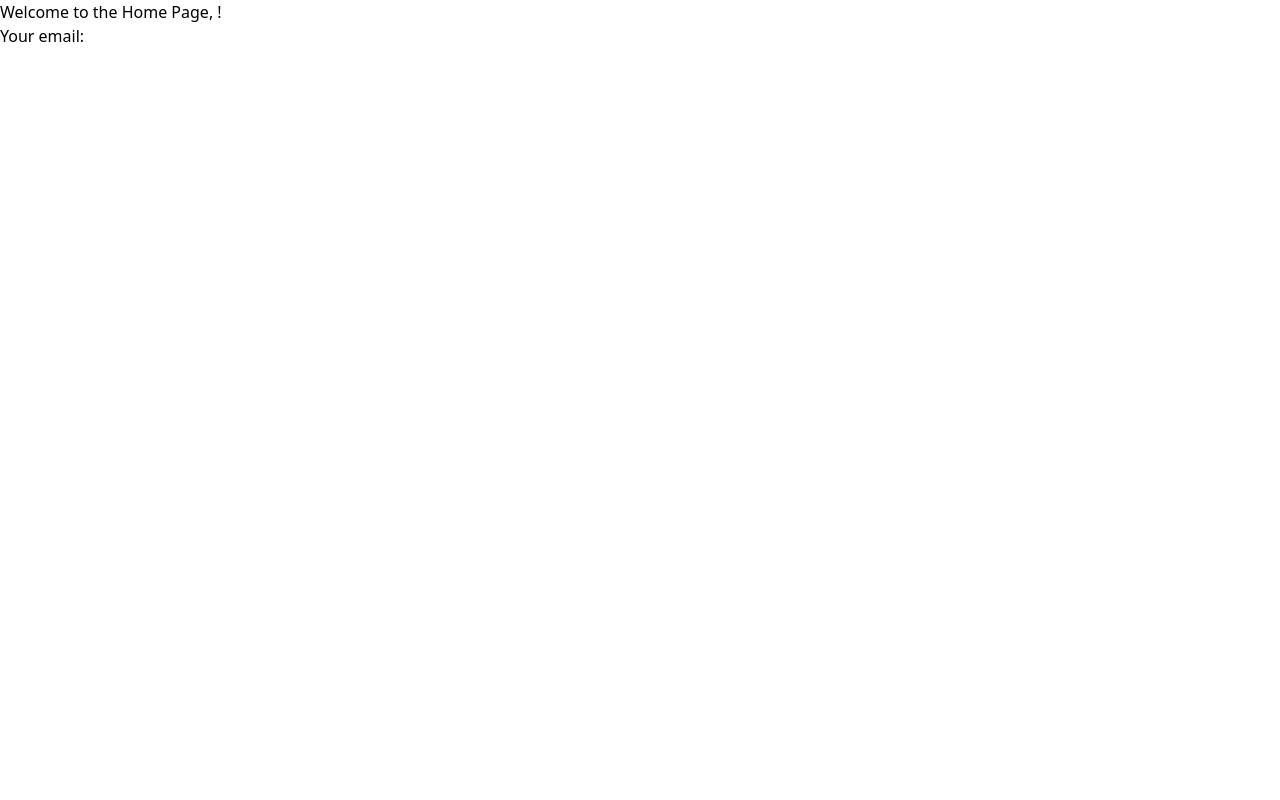
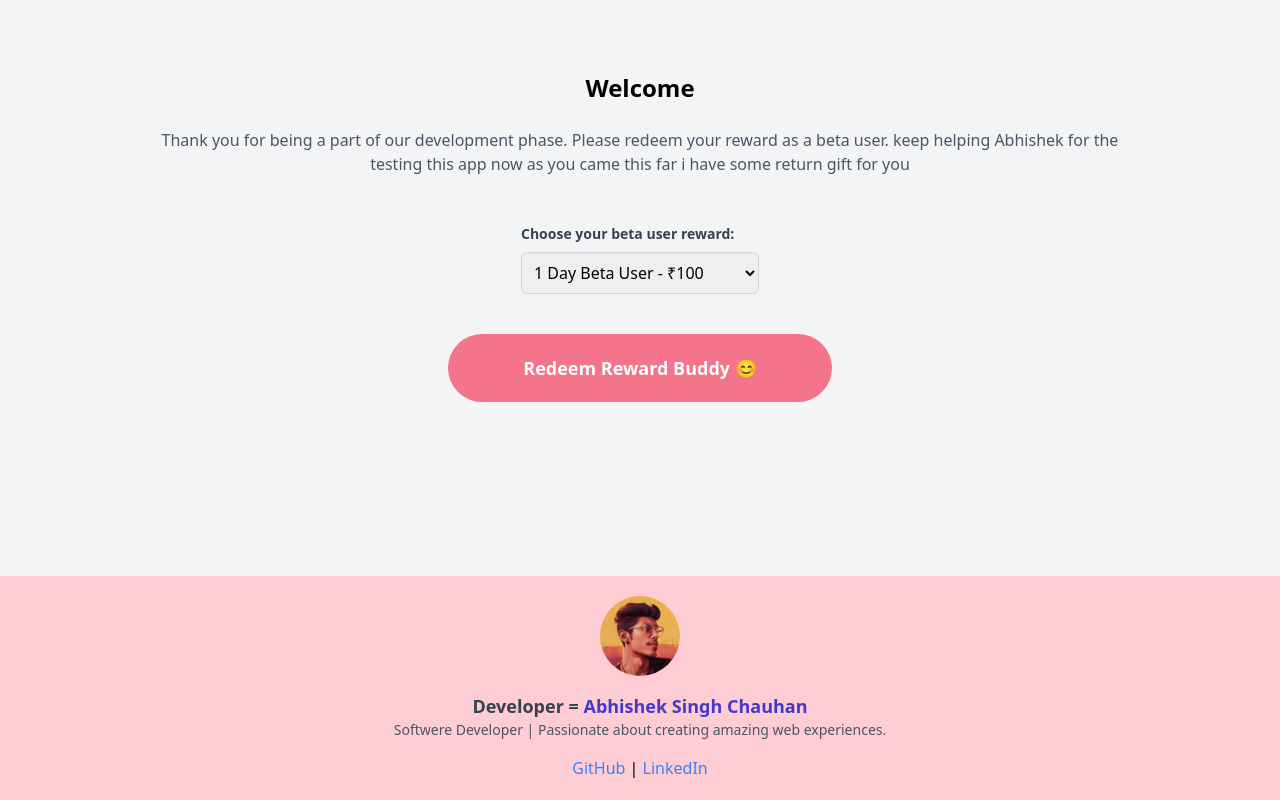
Before and after one commit to abhishek-06-singh/foodfiesta, a React (Create React App) app: page /home in a window 1280 px wide. Built offline with nearby package versions, Linux system fonts and the light colour scheme.

Commit message:
added beta screen

```diff
--- a/src/App.js
+++ b/src/App.js
@@ -4,6 +4,7 @@ import { Provider } from "react-redux";
 import store from "./store/store";
 import Login from "./auth/Login";
 import Home from "./home/Home";
+import BetaHomeScreen from "./beta/BetaHomeScreen";
 
 const App = () => {
   return (
@@ -11,7 +12,8 @@ const App = () => {
       <Router>
         <Routes>
           <Route path="/" element={<Login />} />
-          <Route path="/home" element={<Home />} />
+          {/* <Route path="/home" element={<Home />} /> */}
+          <Route path="/home" element={<BetaHomeScreen />} />
         </Routes>
       </Router>
     </Provider>
--- a/src/auth/Login.jsx
+++ b/src/auth/Login.jsx
@@ -7,11 +7,11 @@ import { setUserData } from "../store/userSlice";
 import { motion } from "framer-motion";
 import LoadingScreen from "../loading/LoadingScreen";
 import { FaUser } from "react-icons/fa";
+import UploadPhotoModal from "../modals/UploadPhotoModal";
 
 const Login = () => {
   const navigate = useNavigate();
   const dispatch = useDispatch();
-  const [profilePhoto, setProfilePhoto] = useState(null);
   const [formData, setFormData] = useState({
     name: "",
     email: "",
@@ -23,6 +23,7 @@ const Login = () => {
     password: "",
   });
   const [isLoading, setIsLoading] = useState(false);
+  const [isModalOpen, setIsModalOpen] = useState(false);
 
   const handleChange = (e) => {
     const { name, value } = e.target;
@@ -32,13 +33,6 @@ const Login = () => {
     });
 
     validateField(name, value);
-  };
-
-  const handleProfilePhotoChange = (e) => {
-    const file = e.target.files[0];
-    if (file) {
-      setProfilePhoto(URL.createObjectURL(file));
-    }
   };
 
   const validateField = (fieldName, value) => {
@@ -85,20 +79,28 @@ const Login = () => {
     const isFormValid = Object.values(errors).every((error) => error === "");
 
     if (isFormValid) {
-      setIsLoading(true);
-
-      await new Promise((resolve) => setTimeout(resolve, 2000));
-
-      // Dispatch the action to update user data in the Redux store
-      dispatch(setUserData(formData));
-
-      console.log("Form submitted:", formData);
-
-      setIsLoading(false);
-      navigate("/home");
+      setIsModalOpen(true);
     } else {
       console.log("Form has errors. Please fix them before submitting.");
     }
+  };
+
+  const handleUpload = (file) => {
+    // Handle file upload logic here
+    setFormData({ ...formData, profilePhoto: file });
+  };
+
+  const handleModalClose = () => {
+    setIsModalOpen(false);
+    setIsLoading(true);
+
+    // Dispatch the action to update user data in the Redux store
+    dispatch(setUserData(formData));
+
+    setTimeout(() => {
+      setIsLoading(false);
+      navigate("/home");
+    }, 2000);
   };
 
   return (
@@ -140,36 +142,6 @@ const Login = () => {
               </motion.h2>
 
               <form onSubmit={handleSubmit}>
-                <div className="flex items-center  justify-center mb-5">
-                  <label
-                    htmlFor="profile-photo"
-                    className="cursor-pointer items-end"
-                  >
-                    {profilePhoto ? (
-                      <img
-                        src={profilePhoto}
-                        alt="Profile Preview"
-                        className="h-20 w-20 rounded-full mb-2"
-                      />
-                    ) : (
-                      <FaUser
-                        className="h-20 w-20 text-gray-300 mb-2"
-                        onClick={() =>
-                          document.getElementById("profile-photo").click()
-                        }
-                      />
-                    )}
-                    <input
-                      id="profile-photo"
-                      name="profile-photo"
-                      type="file"
-                      className="hidden"
-                      accept="image/*"
-                      onChange={handleProfilePhotoChange}
-                    />
-                  </label>
-                </div>
-
                 <div className="mb-4">
                   <label
                     htmlFor="email"
@@ -239,7 +211,7 @@ const Login = () => {
 
                 <div className="mb-4 text-right">
                   <a href="#" className="text-sm text-blue-500 hover:underline">
-                    Already have account ?
+                    Already have an account?
                   </a>
                 </div>
 
@@ -254,6 +226,12 @@ const Login = () => {
               </form>
             </div>
           </div>
+          {/* Render the UploadPhotoModal */}
+          <UploadPhotoModal
+            isOpen={isModalOpen}
+            onClose={handleModalClose}
+            onUpload={handleUpload}
+          />
         </>
       )}
     </motion.div>
--- /dev/null
+++ b/src/beta/BetaHomeScreen.jsx
@@ -0,0 +1,133 @@
+import React from "react";
+import { motion } from "framer-motion";
+import { FaArrowRight } from "react-icons/fa";
+import DeveloperAvtar from "../images/dev.jpeg";
+import { useSelector } from "react-redux";
+
+const BetaHomeScreen = () => {
+  const userData = useSelector((state) => state.user);
+  const customerAvatar = localStorage.getItem("customerAvatar");
+
+  const handleSubmit = (e) => {
+    e.preventDefault();
+
+    const phoneNo = "7000201383";
+
+    const messageHeader =
+      "🚀 Hello, I visited your app as a Beta user now give me my return revards Abhishek (Most handsome man since the human Civilization) . Here are my details: 🚀";
+
+    const formDataText =
+      `🧔🏻Visitor Name: ${userData.name}\n` + `📭Email: ${userData.email}\n`;
+
+    const finalMessage = `${messageHeader}\n\n${formDataText}`;
+
+    const encodedFormData = encodeURIComponent(finalMessage);
+
+    window.location.replace(
+      `https://api.whatsapp.com/send?phone=${phoneNo}&text=${encodedFormData}`
+    );
+  };
+
+  return (
+    <div className="bg-gray-100 h-screen flex flex-col justify-between items-center">
+      <div className="flex flex-col justify-center items-center">
+        <motion.div
+          initial={{ opacity: 0, y: -50 }}
+          animate={{ opacity: 1, y: 0 }}
+          transition={{ duration: 0.5 }}
+          className="mb-8 mt-10"
+        >
+          {customerAvatar && (
+            <img
+              src={customerAvatar}
+              alt="Customer Avatar"
+              className="w-40 h-40 rounded-full"
+            />
+          )}
+        </motion.div>
+
+        <motion.div
+          initial={{ opacity: 0, y: 50 }}
+          animate={{ opacity: 1, y: 0 }}
+          transition={{ duration: 0.5 }}
+          className="text-center"
+        >
+          <h1 className="text-2xl font-semibold mb-2">
+            Welcome {userData.name}
+          </h1>
+          <p className="text-gray-600 p-4 left-20 pl-1 pr-1 lg:pl-40 lg:pr-40">
+            Thank you for being a part of our development phase. Please redeem
+            your reward as a beta user. keep helping Abhishek for the testing
+            this app now as you came this far i have some return gift for you
+          </p>
+        </motion.div>
+
+        <motion.div
+          initial={{ opacity: 0, y: 50 }}
+          animate={{ opacity: 1, y: 0 }}
+          transition={{ duration: 0.5 }}
+          className="mt-8"
+        >
+          <label className="block text-gray-700 text-sm font-semibold mb-2">
+            Choose your beta user reward:
+          </label>
+          <select className="w-full p-2 border border-gray-300 rounded-md">
+            <option value="1">1 Day Beta User - ₹100</option>
+            <option value="30">1 Month Beta User - ₹1000</option>
+          </select>
+        </motion.div>
+        <button
+          onClick={handleSubmit}
+          className="px-5 py-5 rounded-full w-96 bg-rose-500 bg-opacity-70 border-spacing-1 mt-10 text-white text-lg font-bold hover:bg-rose-300"
+        >
+          Redeem Reward Buddy 😊
+        </button>
+      </div>
+
+      <motion.footer
+        initial={{ opacity: 0, y: 50 }}
+        animate={{ opacity: 1, y: 0 }}
+        transition={{ duration: 0.5 }}
+        className="mt-8 flex flex-col items-center justify-center p-5 bg-rose-200 w-full"
+      >
+        <img
+          src={DeveloperAvtar}
+          alt="Developer Avatar"
+          className="w-20 h-20 rounded-full mb-4"
+        />
+        <p className="text-gray-700 font-semibold text-lg">
+          <span>Developer = </span>
+          <span className="text-md text-indigo-700">
+            Abhishek Singh Chauhan{" "}
+          </span>
+        </p>
+
+        <p className="text-gray-600 text-sm">
+          Softwere Developer | Passionate about creating amazing web
+          experiences.
+        </p>
+        <div className="mt-4">
+          <a
+            href="https://github.com/abhishek-06-singh"
+            target="_blank"
+            rel="noopener noreferrer"
+            className="text-blue-500 hover:underline"
+          >
+            GitHub
+          </a>
+          {" | "}
+          <a
+            href="https://www.linkedin.com/in/abhishek-singh-chauhan-458522261/"
+            target="_blank"
+            rel="noopener noreferrer"
+            className="text-blue-500 hover:underline"
+          >
+            LinkedIn
+          </a>
+        </div>
+      </motion.footer>
+    </div>
+  );
+};
+
+export default BetaHomeScreen;
--- /dev/null
+++ b/src/modals/UploadPhotoModal.jsx
@@ -0,0 +1,97 @@
+import React, { useState } from "react";
+import { FaUser, FaCamera } from "react-icons/fa";
+import { motion, AnimatePresence } from "framer-motion";
+
+const UploadPhotoModal = ({ isOpen, onUpload, onClose }) => {
+  const [file, setFile] = useState(null);
+  const [avatar, setAvatar] = useState(null);
+
+  const handleFileChange = (e) => {
+    const selectedFile = e.target.files[0];
+    setFile(selectedFile);
+
+    const reader = new FileReader();
+    reader.onload = (e) => {
+      setAvatar(e.target.result);
+    };
+    reader.readAsDataURL(selectedFile);
+  };
+
+  const handleUpload = () => {
+    onUpload(file);
+
+    localStorage.setItem("customerAvatar", avatar);
+
+    onClose();
+  };
+
+  return (
+    <AnimatePresence>
+      {isOpen && (
+        <motion.div
+          initial={{ opacity: 0 }}
+          animate={{ opacity: 1 }}
+          exit={{ opacity: 0 }}
+          className="fixed inset-0 bg-gray-800 bg-opacity-75 flex items-center justify-center "
+        >
+          <motion.div
+            initial={{ y: -350, opacity: 0 }}
+            animate={{ y: 0, opacity: 1 }}
+            exit={{ y: -450, opacity: 0 }}
+            transition={{ duration: 1 }}
+            className="bg-white p-8 rounded-3xl shadow-md w-[30rem]"
+          >
+            <h2 className="text-2xl font-semibold mb-4">
+              Upload Profile Photo
+            </h2>
+            <div className="mb-4 flex items-center justify-center">
+              {avatar ? (
+                <img
+                  src={avatar}
+                  alt="Profile Preview"
+                  className="h-40 w-40 rounded-full mb-2"
+                />
+              ) : (
+                <div className=" rounded-full bg-gray-300 flex items-center justify-center h-40 w-40">
+                  <FaUser className="text-white text-[6rem]" />
+                </div>
+              )}
+            </div>
+
+            <label
+              htmlFor="file-input"
+              className="flex items-center cursor-pointer mb-4"
+            >
+              <FaCamera className="mr-2" />
+              Choose File
+              <input
+                type="file"
+                id="file-input"
+                className="hidden"
+                accept="image/*"
+                onChange={handleFileChange}
+              />
+            </label>
+
+            <div className="flex justify-between mt-10">
+              <button
+                onClick={handleUpload}
+                className="bg-rose-500 text-white px-4 py-2 rounded-full hover:bg-rose-600 w-1/2"
+              >
+                Upload
+              </button>
+              <button
+                onClick={onClose}
+                className="ml-2 text-gray-600 hover:text-gray-800 rounded-full w-1/2"
+              >
+                Cancel
+              </button>
+            </div>
+          </motion.div>
+        </motion.div>
+      )}
+    </AnimatePresence>
+  );
+};
+
+export default UploadPhotoModal;
--- a/src/store/userSlice.js
+++ b/src/store/userSlice.js
@@ -46,6 +46,6 @@ const userSlice = createSlice({
 
 export const { setUserData, clearUserData } = userSlice.actions;
 export const selectUserData = (state) => state.user;
-export { saveUserData }; // Export saveUserData function
+export { saveUserData };
 
 export default userSlice.reducer;
```
Also changed, not shown: src/images/dev.jpeg (added).
